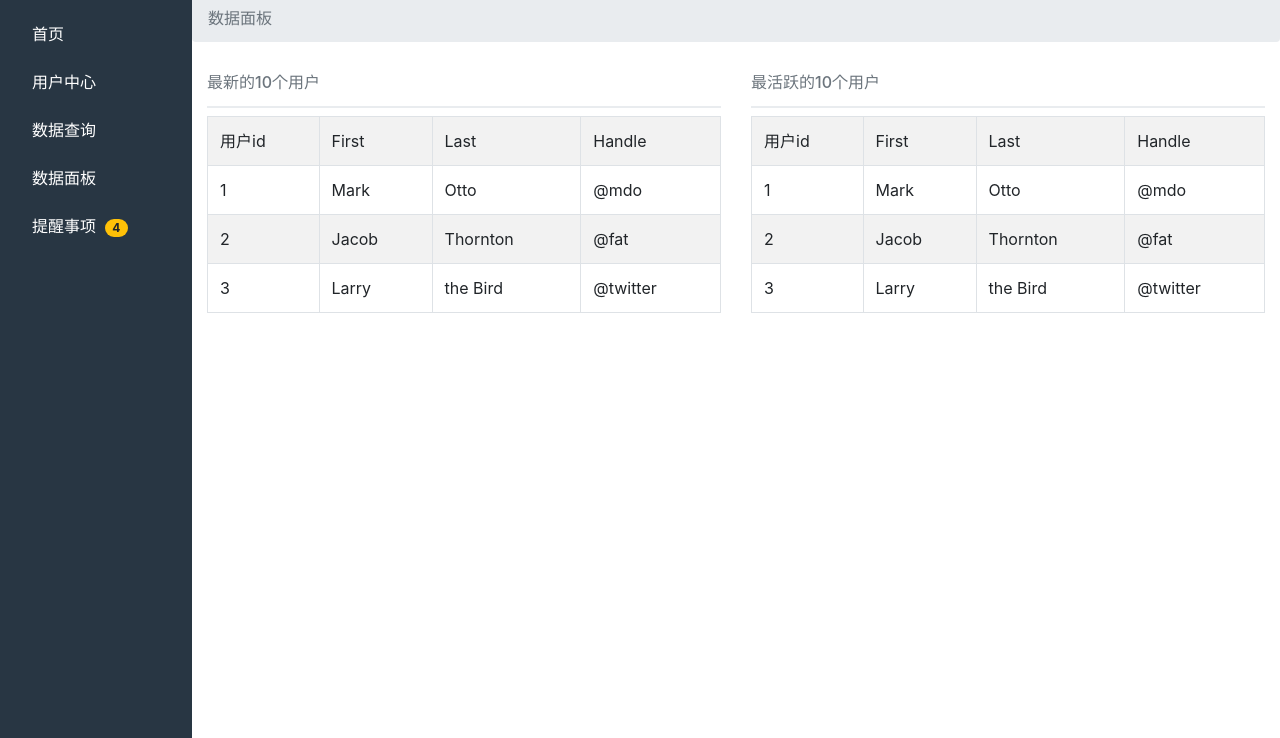
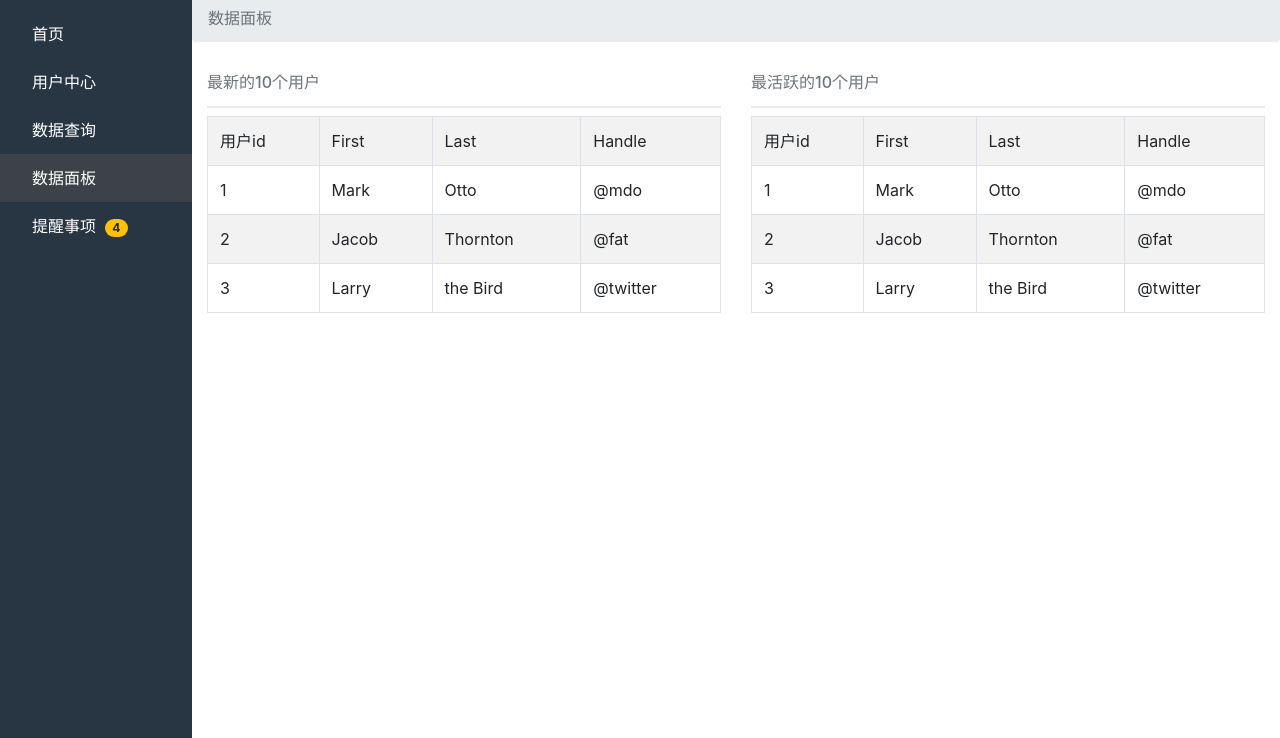
Before and after one commit to zmw1288/bs4demo, a plain HTML site: page data.html in a window 1280 px wide. Shown: the part 62-800 px from the top of the page. Drawn offline with Linux system fonts and the light colour scheme; files whose address does not match are found by name.

Commit message:
Update data.html

```diff
--- a/data.html
+++ b/data.html
@@ -29,7 +29,7 @@
     <li><a href="index.html" class="active text-white">首页</a></li>
     <li><a href="user.html" class="active text-white">用户中心</a></li>
     <li><a href="search.html" class="active text-white">数据查询</a></li>
-    <li><a href="data.html" class="active text-white">数据面板</a></li>
+    <li class="active"><a href="data.html" class="active text-white">数据面板</a></li>
     <li><a href="tip.html" class="active text-white">提醒事项&nbsp;&nbsp;<span class="badge badge-pill badge-warning">4</span></a></li>
   </ul>
   <div class="b position-fixed overflow-auto">
```
